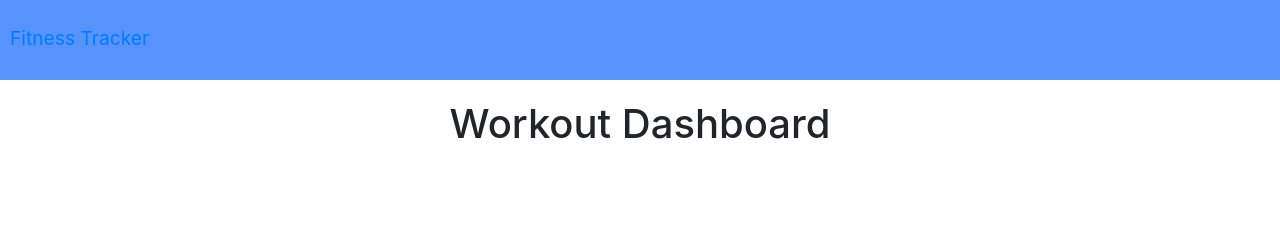
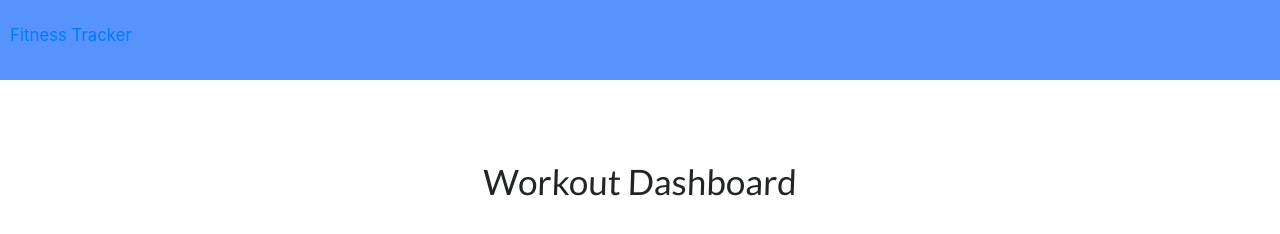
Before and after one commit to JoeDodgson/Workout-Tracker, a website: page public/stats.html in a window 1280 px wide. Drawn offline with nearby package versions, Linux system fonts and the light colour scheme; no server answers.

Commit message:
Made headers consistent across pages

```diff
--- a/public/stats.html
+++ b/public/stats.html
@@ -4,6 +4,7 @@
     <meta charset="UTF-8" />
     <meta name="viewport" content="width=device-width, initial-scale=1.0" />
     <meta http-equiv="X-UA-Compatible" content="ie=edge" />
+    <link rel="stylesheet" href="https://cdnjs.cloudflare.com/ajax/libs/semantic-ui/2.4.1/semantic.min.css" />
     <link rel="stylesheet" href="style.css" />
     <link
       rel="stylesheet"
@@ -17,8 +18,10 @@
     <a href="/">Fitness Tracker</a>
   </nav>
   <body>
+    <header>
+      <h1>Workout Dashboard</h1>
+    </header>
     <div class="container mt">
-      <h1 class="text-center">Workout Dashboard</h1>
       <div class="row mt">
         <div class="col-md-6">
           <canvas id="canvas"></canvas>
```
Also changed, not shown: public/index.html (+6 -0 lines).
